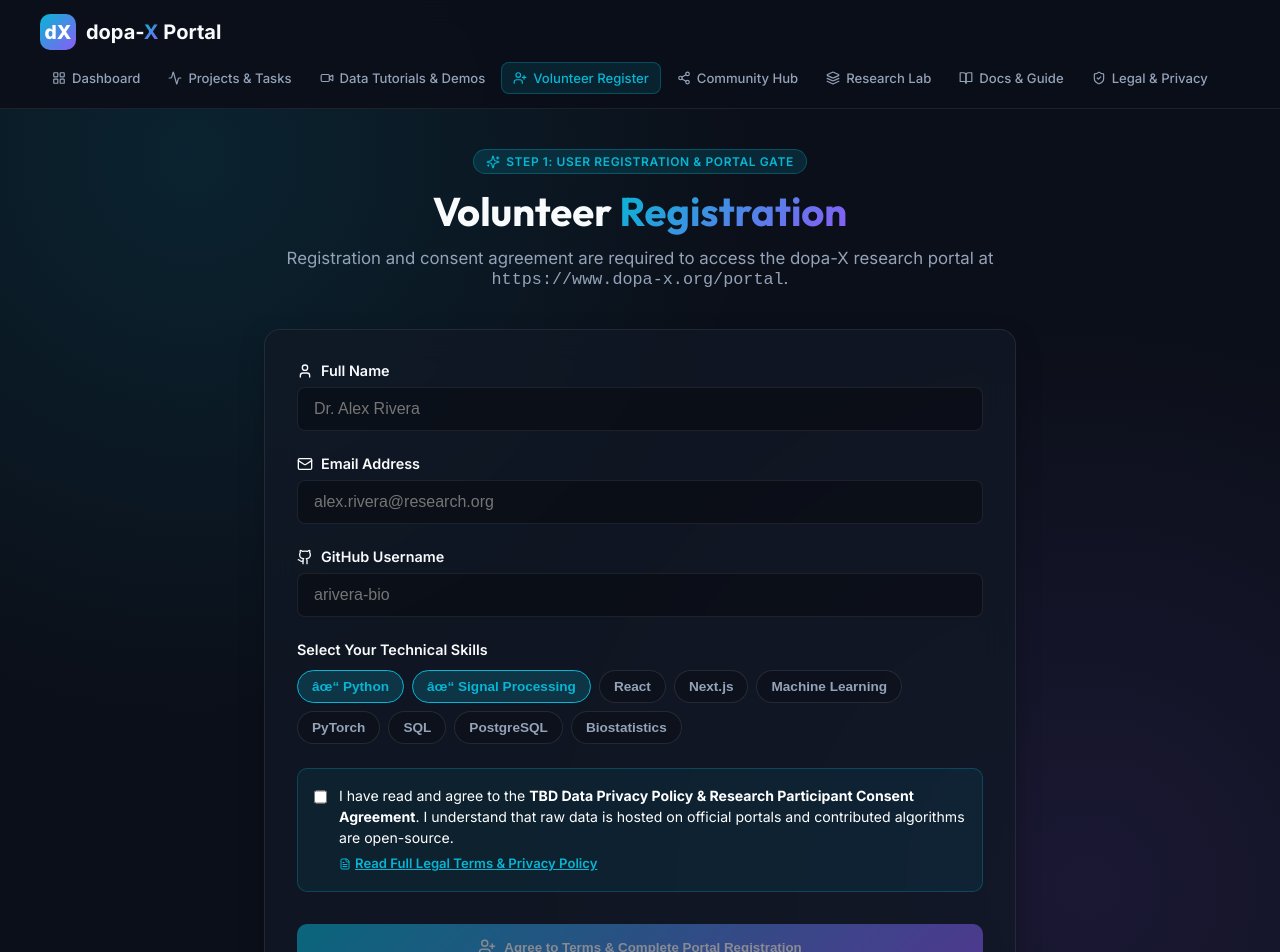
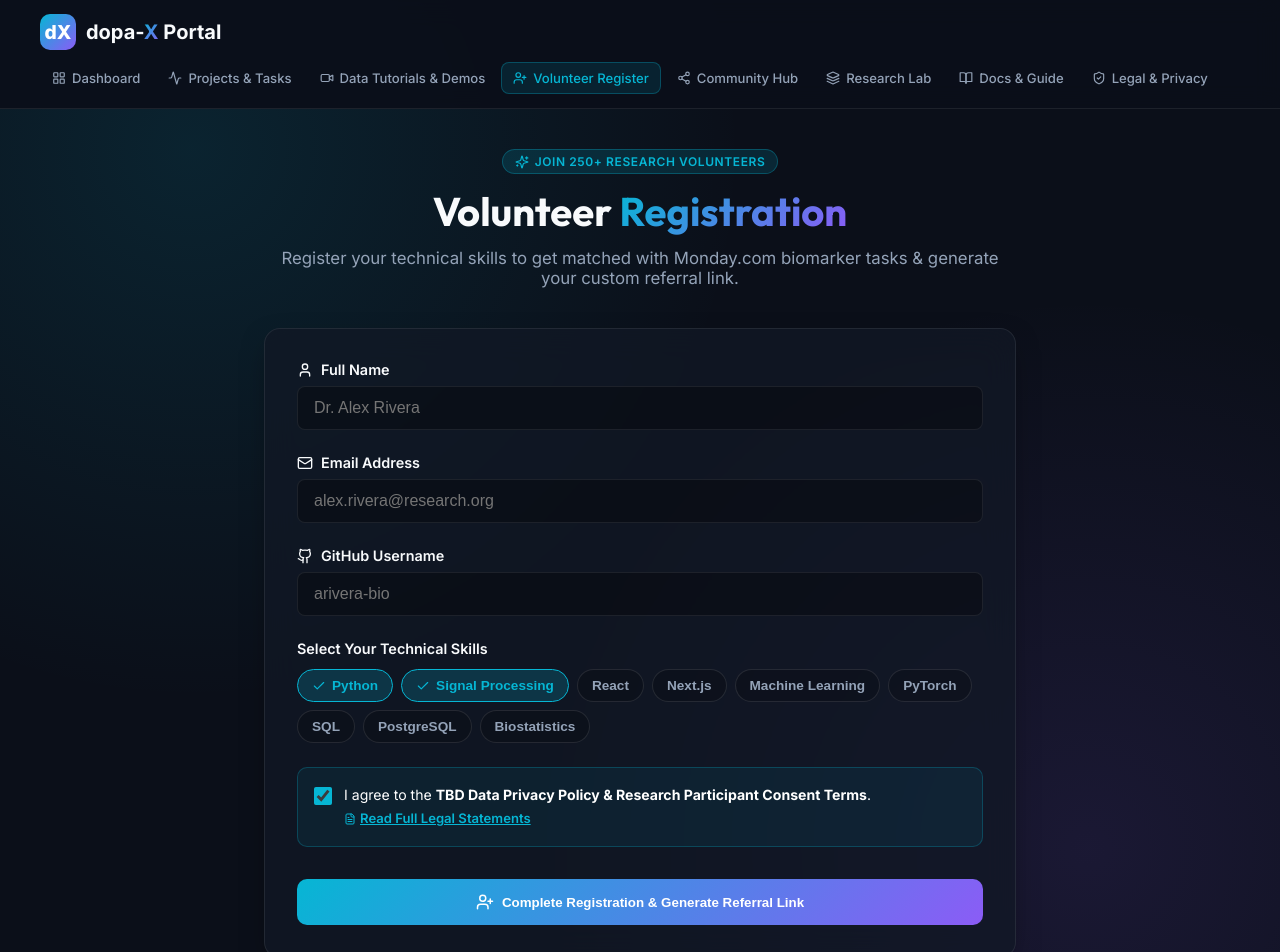
Before and after one commit to dopax35/data-analysis-tools, a Next.js app: page /portal/register in a window 1280 px wide. Shown: the top 952 px of the page. Built offline with nearby package versions, Linux system fonts and the light colour scheme.

Commit message:
Fix encoding checkmark bug & add Next.js rewrites for /portal (pages/register.js)

```diff
--- a/pages/register.js
+++ b/pages/register.js
@@ -2,7 +2,7 @@ import React, { useState } from 'react';
 import Head from 'next/head';
 import Link from 'next/link';
 import Navbar from '../components/Navbar';
-import { UserPlus, CheckCircle, Share2, Copy, Github, Mail, User, Sparkles, ShieldCheck, FileText } from 'lucide-react';
+import { UserPlus, CheckCircle, Share2, Copy, Github, Mail, User, Sparkles, ShieldCheck, FileText, Check } from 'lucide-react';
 
 export default function Register() {
   const [formData, setFormData] = useState({
@@ -10,11 +10,12 @@ export default function Register() {
     email: '',
     github: '',
     skills: ['Python', 'Signal Processing'],
-    agreedToTerms: false
+    agreedToTerms: true
   });
 
   const [registeredUser, setRegisteredUser] = useState(null);
   const [copied, setCopied] = useState(false);
+  const [loading, setLoading] = useState(false);
 
   const availableSkills = [
     'Python', 'Signal Processing', 'React', 'Next.js', 'Machine Learning',
@@ -32,9 +33,11 @@ export default function Register() {
   const handleSubmit = async (e) => {
     e.preventDefault();
     if (!formData.agreedToTerms) {
-      alert("Please read and accept the Data Privacy & Research Participant Consent Agreement before registering.");
+      alert("Please accept the Data Privacy & Research Participant Consent Agreement before completing registration.");
       return;
     }
+
+    setLoading(true);
     try {
       const res = await fetch('/api/register', {
         method: 'POST',
@@ -43,21 +46,26 @@ export default function Register() {
       });
       const data = await res.json();
       if (res.ok && data.user) {
-        // Save session authentication in localStorage for portal access gate
+        // Save session in localStorage
         if (typeof window !== 'undefined') {
           localStorage.setItem('dopax_user', JSON.stringify(data.user));
         }
 
-        const portalRefUrl = `https://www.dopa-x.org/portal/register?ref=${data.user.refCode}`;
+        const refUrl = `https://www.dopa-x.org/portal/register?ref=${data.user.refCode}`;
         setRegisteredUser({
           name: data.user.name,
           github: data.user.github,
           refCode: data.user.refCode,
-          refUrl: portalRefUrl
+          refUrl: refUrl
         });
+      } else {
+        alert(data.message || "Registration failed. Please try again.");
       }
     } catch (err) {
       console.error('Registration API error:', err);
+      alert("Registration failed. Please check network connection.");
+    } finally {
+      setLoading(false);
     }
   };
 
@@ -72,20 +80,20 @@ export default function Register() {
   return (
     <>
       <Head>
-        <title>User Registration & Consent | dopa-X Portal</title>
+        <title>Volunteer Registration | dopa-X Portal</title>
       </Head>
       <Navbar />
 
       <main style={{ padding: '40px 24px', maxWidth: '800px', margin: '0 auto' }}>
         <header style={{ textAlign: 'center', marginBottom: '40px' }}>
           <div className="badge badge-cyan" style={{ marginBottom: '12px' }}>
-            <Sparkles size={14} /> Step 1: User Registration & Portal Gate
+            <Sparkles size={14} /> Join 250+ Research Volunteers
           </div>
           <h1 style={{ fontSize: '2.5rem', fontWeight: 800, marginBottom: '12px' }}>
             Volunteer <span className="gradient-text">Registration</span>
           </h1>
           <p style={{ color: 'var(--text-muted)', fontSize: '1.05rem' }}>
-            Registration and consent agreement are required to access the dopa-X research portal at <code>https://www.dopa-x.org/portal</code>.
+            Register your technical skills to get matched with Monday.com biomarker tasks & generate your custom referral link.
           </p>
         </header>
 
@@ -154,17 +162,21 @@ export default function Register() {
                         cursor: 'pointer',
                         fontSize: '0.85rem',
                         fontWeight: 600,
+                        display: 'inline-flex',
+                        alignItems: 'center',
+                        gap: '6px',
                         transition: 'all 0.2s ease'
                       }}
                     >
-                      {isSelected ? 'âœ“ ' : ''}{skill}
+                      {isSelected && <Check size={14} />}
+                      {skill}
                     </button>
                   );
                 })}
               </div>
             </div>
 
-            {/* TBD Data Privacy & Consent Agreement Checkbox */}
+            {/* Terms & Consent Checkbox */}
             <div style={{ background: 'rgba(6, 182, 212, 0.08)', border: '1px solid rgba(6, 182, 212, 0.25)', padding: '16px', borderRadius: '10px' }}>
               <label style={{ display: 'flex', alignItems: 'flex-start', gap: '12px', cursor: 'pointer', fontSize: '0.88rem', color: 'white', lineHeight: 1.5 }}>
                 <input
@@ -175,10 +187,10 @@ export default function Register() {
                   style={{ marginTop: '3px', width: '18px', height: '18px', accentColor: 'var(--accent-cyan)' }}
                 />
                 <div>
-                  I have read and agree to the <strong>TBD Data Privacy Policy & Research Participant Consent Agreement</strong>. I understand that raw data is hosted on official portals and contributed algorithms are open-source.
-                  <div style={{ marginTop: '6px' }}>
+                  I agree to the <strong>TBD Data Privacy Policy & Research Participant Consent Terms</strong>.
+                  <div style={{ marginTop: '4px' }}>
                     <Link href="/legal" target="_blank" style={{ color: 'var(--accent-cyan)', textDecoration: 'underline', fontSize: '0.82rem', fontWeight: 600, display: 'inline-flex', alignItems: 'center', gap: '4px' }}>
-                      <FileText size={12} /> Read Full Legal Terms & Privacy Policy
+                      <FileText size={12} /> Read Full Legal Statements
                     </Link>
                   </div>
                 </div>
@@ -188,18 +200,18 @@ export default function Register() {
             <button
               type="submit"
               className="btn-primary"
-              disabled={!formData.agreedToTerms}
-              style={{ marginTop: '8px', justifyContent: 'center', padding: '14px', opacity: formData.agreedToTerms ? 1 : 0.5, cursor: formData.agreedToTerms ? 'pointer' : 'not-allowed' }}
+              disabled={loading || !formData.agreedToTerms}
+              style={{ marginTop: '8px', justifyContent: 'center', padding: '14px', opacity: formData.agreedToTerms ? 1 : 0.5 }}
             >
-              <UserPlus size={18} /> Agree to Terms & Complete Portal Registration
+              <UserPlus size={18} /> {loading ? 'Processing Registration...' : 'Complete Registration & Generate Referral Link'}
             </button>
           </form>
         ) : (
           <div className="glass-panel" style={{ padding: '40px', textAlign: 'center' }}>
             <CheckCircle size={56} style={{ color: 'var(--accent-emerald)', marginBottom: '16px' }} />
-            <h2 style={{ fontSize: '1.8rem', marginBottom: '8px' }}>Registration Complete, {registeredUser.name}!</h2>
+            <h2 style={{ fontSize: '1.8rem', marginBottom: '8px' }}>Welcome, {registeredUser.name}!</h2>
             <p style={{ color: 'var(--text-muted)', marginBottom: '24px' }}>
-              You have accepted the consent terms and registered with <code>https://www.dopa-x.org/portal</code>.
+              Your profile is registered with dopa-X Community. You are ready to claim algorithm tasks!
             </p>
 
             <div style={{ background: 'rgba(0,0,0,0.4)', padding: '20px', borderRadius: '12px', border: '1px solid var(--border-card)', marginBottom: '24px' }}>
@@ -220,7 +232,7 @@ export default function Register() {
             </div>
 
             <a href="/projects" className="btn-primary" style={{ textDecoration: 'none', padding: '12px 24px' }}>
-              Enter dopa-X Research Portal & View Projects
+              Enter dopa-X Projects Board & Claim Tasks
             </a>
           </div>
         )}
```
